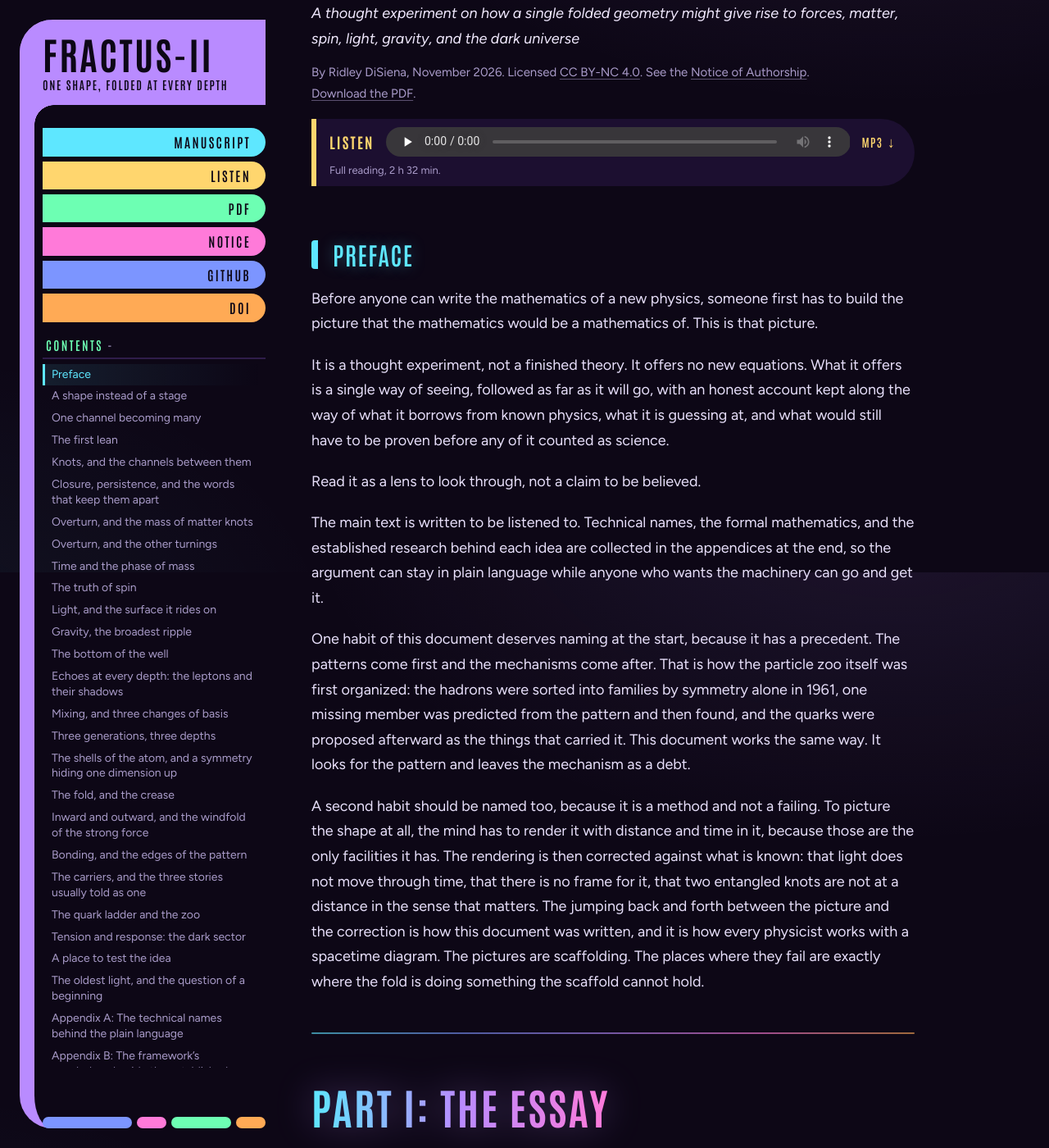
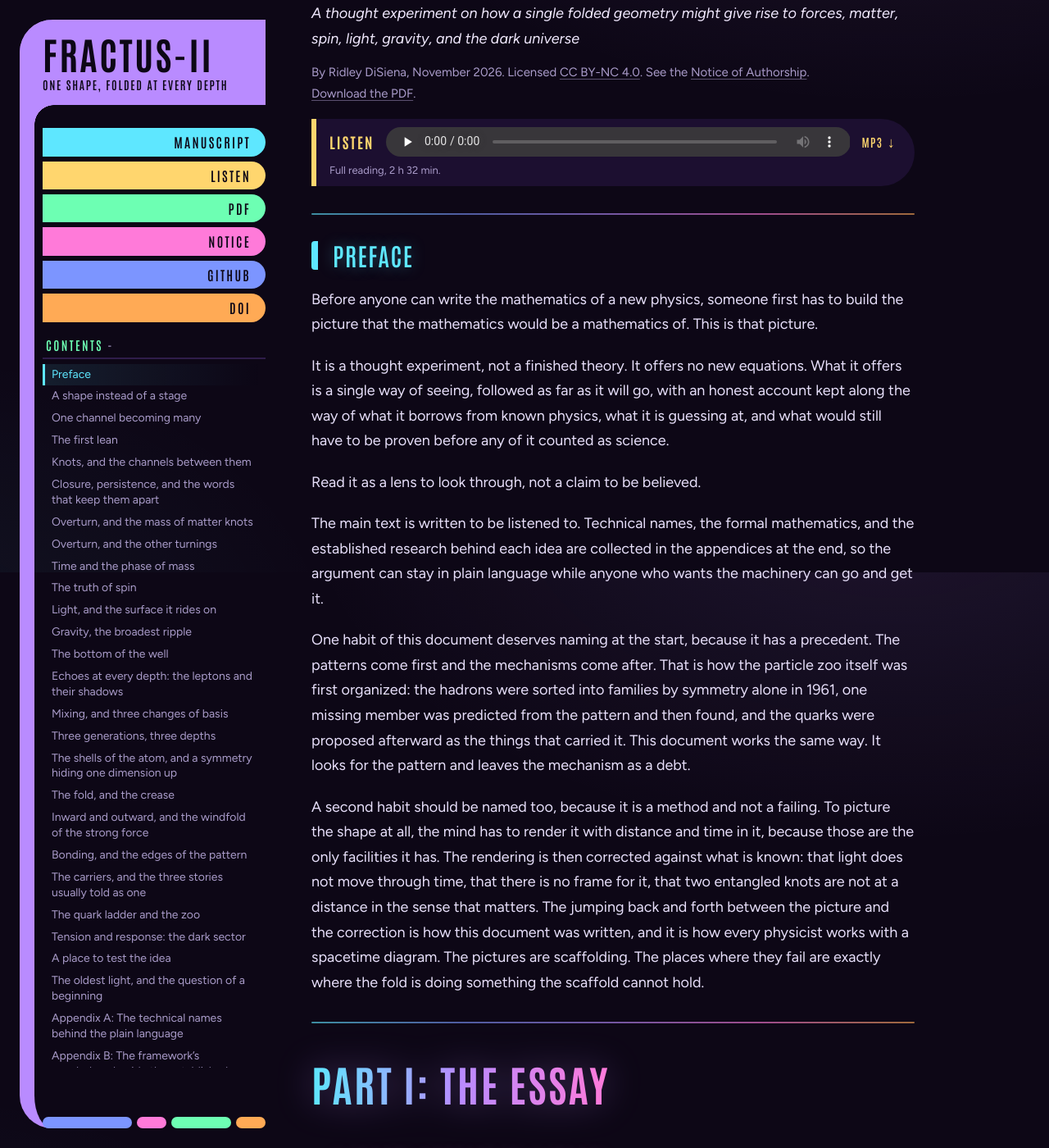
Before and after one commit to RidleyDiSiena/fractus-ii, a Jekyll site: the page built from index.html, in a window 1280 px wide and 1400 px high, scrolled down 202 px. Shown: the whole window at 82% size. Built offline with Jekyll 4.4.1, drawn with Linux system fonts in a browser that asks for light colours; comment, search, counter and statistics services are not loaded.

Commit message:
Restore rule above Preface; tighten spacing around rules and part headings

```diff
--- a/assets/css/style.scss
+++ b/assets/css/style.scss
@@ -237,6 +237,10 @@ h2:nth-of-type(5n+5) { color: var(--purple); text-shadow: 0 0 18px rgba(185, 139
 
 h3 { font-size: 22px; color: var(--orange); }
 
+/* Headings straight after a rule or a part title need less room above them. */
+hr + h2 { margin-top: 0.4em; }
+h1 + h2 { margin-top: 0.5em; }
+
 p, ul, ol, table { margin: 0 0 1.1em; }
 
 a {
@@ -253,7 +257,7 @@ em { color: #f1e9ff; }
 hr {
   border: 0;
   height: 2px;
-  margin: 2.6em 0;
+  margin: 1.8em 0;
   background: linear-gradient(90deg, var(--cyan), var(--blue), var(--purple), var(--pink), var(--orange));
   opacity: 0.6;
   border-radius: 2px;
--- a/index.html
+++ b/index.html
@@ -9,6 +9,7 @@ permalink: /
 <h3 id="one-shape-folded-at-every-depth">One Shape, Folded at Every Depth</h3>
 <p><em>A thought experiment on how a single folded geometry might give rise to forces, matter, spin, light, gravity, and the dark universe</em></p>
 {% endraw %}{% include listen.html %}{% raw %}
+<hr />
 <h2 id="preface">Preface</h2>
 <p>Before anyone can write the mathematics of a new physics, someone first has to build the picture that the mathematics would be a mathematics of. This is that picture.</p>
 <p>It is a thought experiment, not a finished theory. It offers no new equations. What it offers is a single way of seeing, followed as far as it will go, with an honest account kept along the way of what it borrows from known physics, what it is guessing at, and what would still have to be proven before any of it counted as science.</p>
```
Also changed, not shown: build/build.py.
